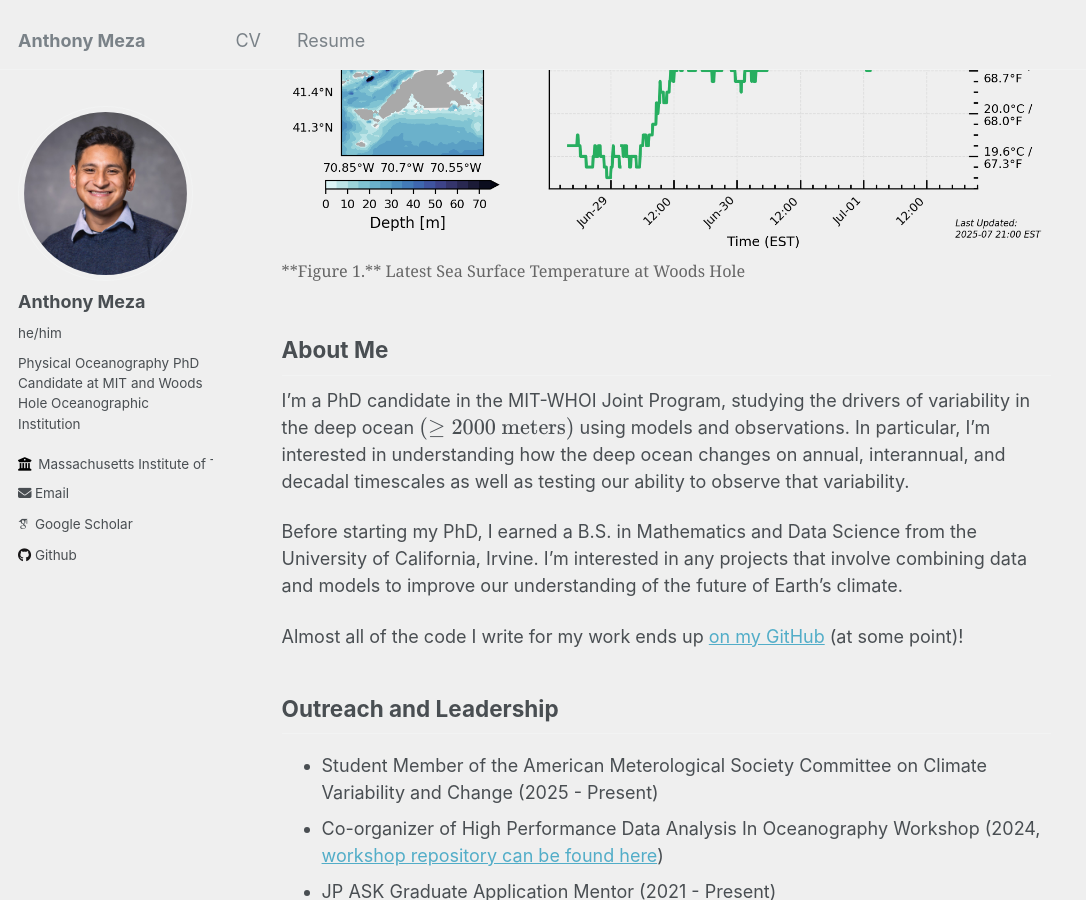
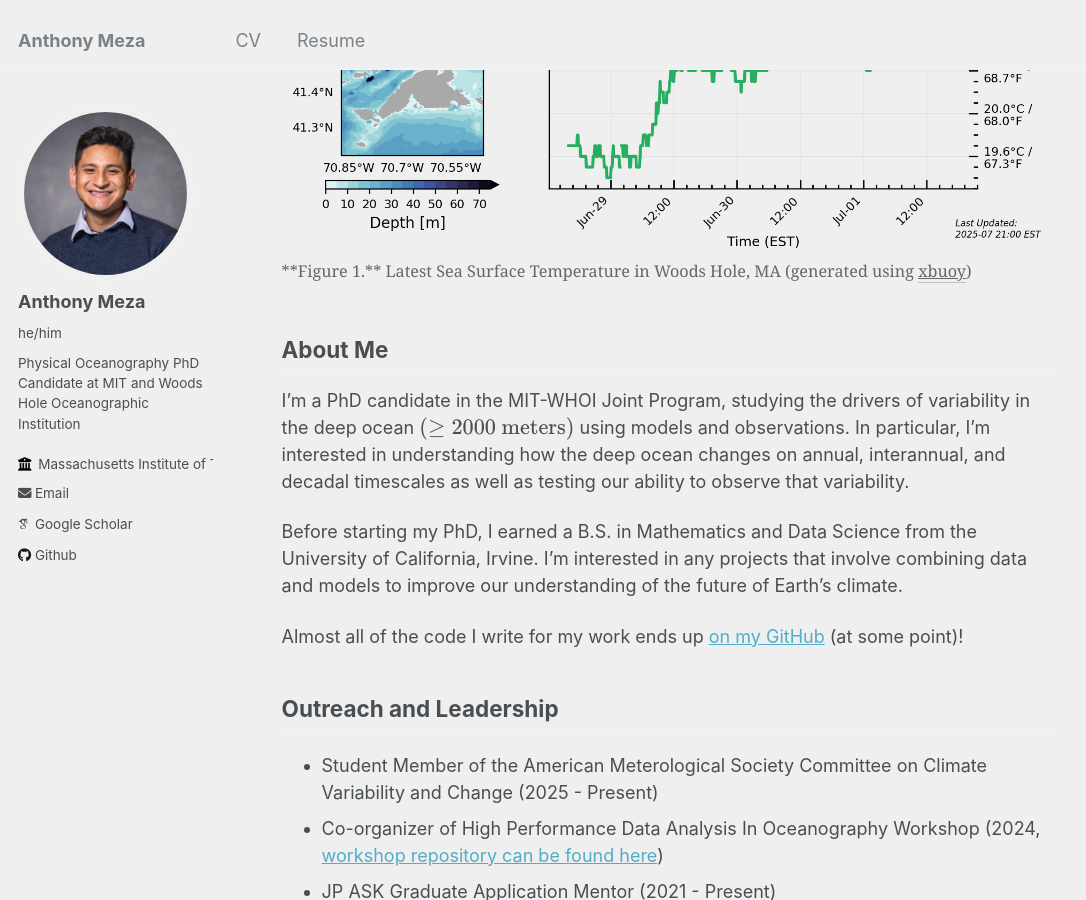
Before and after one commit to anthony-meza/anthony-meza.github.io, a Jekyll site: the page built from _pages/about.md, in a window 1280 px wide and 900 px high, scrolled down 376 px. Shown: the whole window, without its empty margins (0-1086 px from the left). Built offline with Jekyll 4.4.1, drawn with Linux system fonts in a browser that asks for light colours; some web fonts are replaced.

Commit message:
Update about.md

```diff
--- a/_pages/about.md
+++ b/_pages/about.md
@@ -16,11 +16,12 @@ redirect_from:
 <figure style="text-align: center; margin: 2em auto;">
   <img
     src="/images/temperature_plot.png"
-    alt="Latest Sea Surface Temperature at Woods Hole"
+    alt="Latest Sea Surface Temperature in Woods Hole, MA (generated using xbuoy)"
     style="display: block; margin: 0 auto; max-width: 100%; border-radius: 8px;"
   />
   <figcaption style="font-size: 0.9em; color: #666;">
-    **Figure 1.** Latest Sea Surface Temperature at Woods Hole
+    **Figure 1.** Latest Sea Surface Temperature in Woods Hole, MA
+    (generated using <a href="https://github.com/anthony-meza/xbuoy" target="_blank" rel="noopener">xbuoy</a>)
   </figcaption>
 </figure>
 
```
